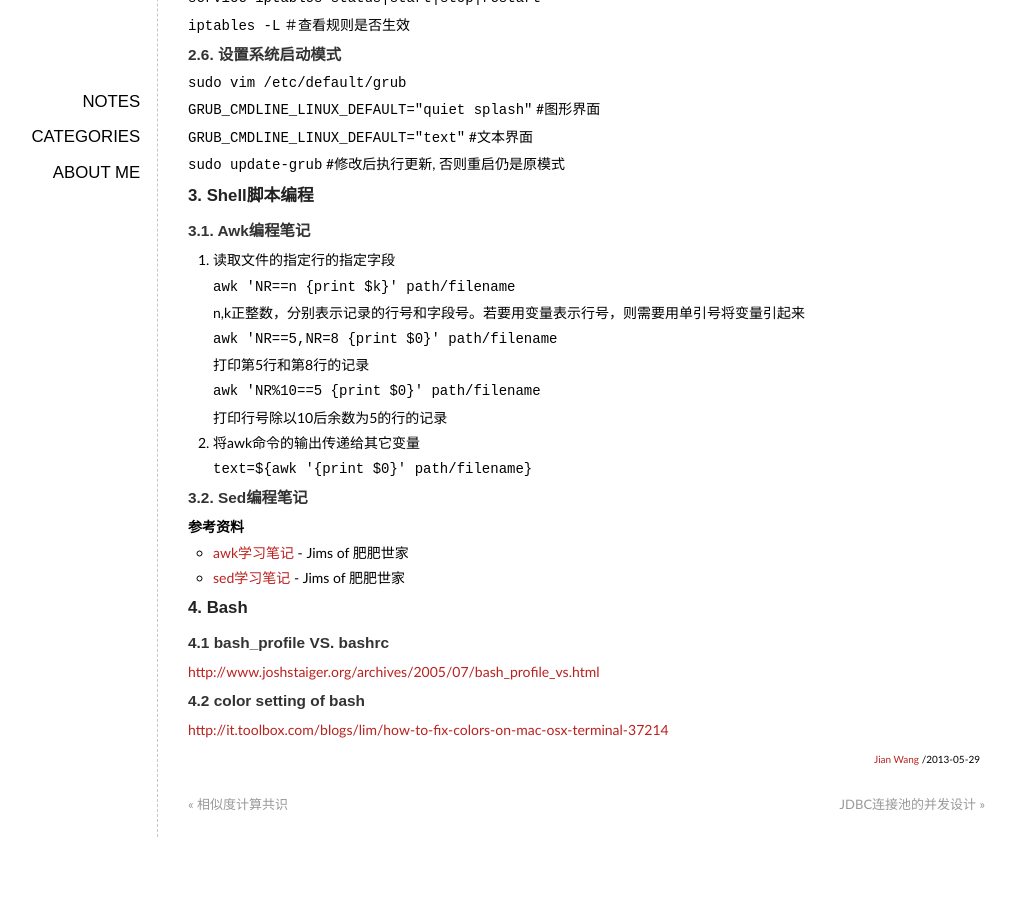
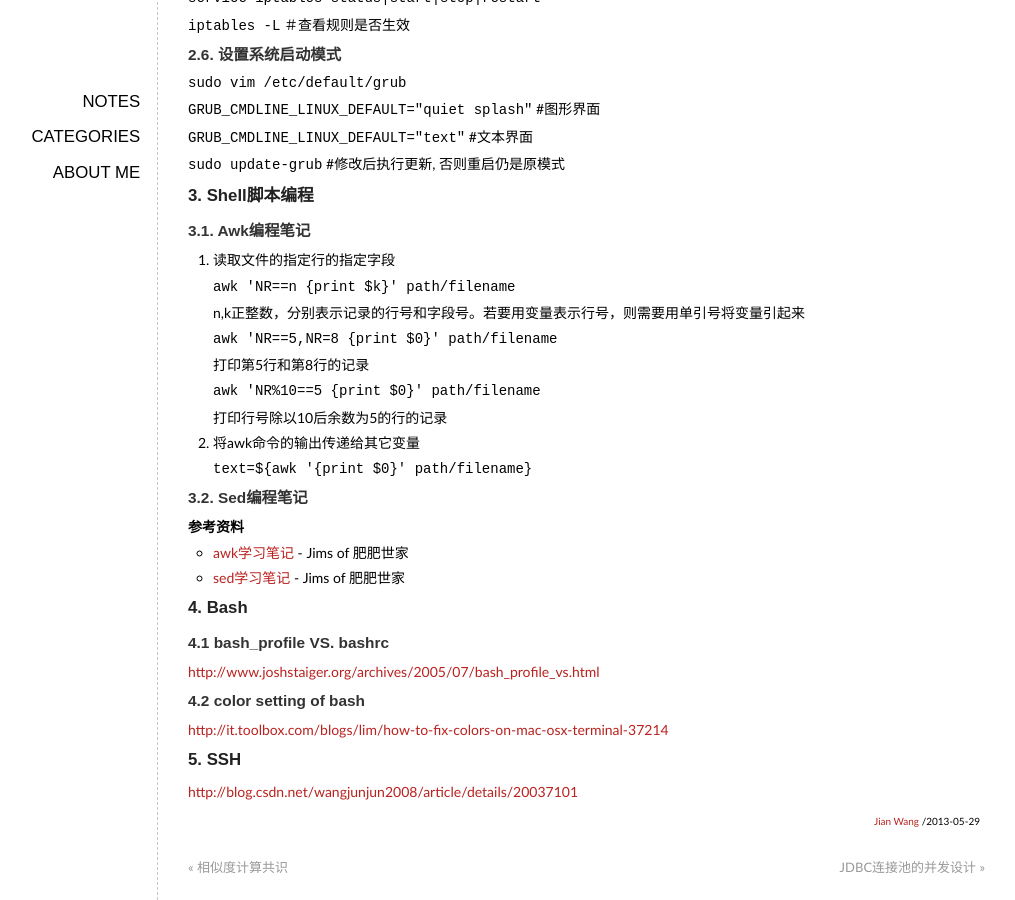
Before and after one commit to elan2wang/note, a Jekyll site: the page built from _posts/2013-05-29-linux-tips.md, in a window 1280 px wide and 900 px high, scrolled down 2323 px. Shown: the whole window, without its empty margins (93-1108 px from the left). Built offline with Jekyll 4.4.1, drawn with Linux system fonts in a browser that asks for light colours; Markdown is read by kramdown in place of the engine named in the settings; formulas are drawn with MathJax 3; comment, search, counter and statistics services are not loaded; before the commit the page ends 3160 px from its top, so only the background shows below that.

Commit message:
add ssh usage

```diff
--- a/_posts/2013-05-29-linux-tips.md
+++ b/_posts/2013-05-29-linux-tips.md
@@ -120,3 +120,6 @@ __参考资料__
 <http://www.joshstaiger.org/archives/2005/07/bash_profile_vs.html>
 ####4.2 color setting of bash
 <http://it.toolbox.com/blogs/lim/how-to-fix-colors-on-mac-osx-terminal-37214>
+
+###5. SSH
+<http://blog.csdn.net/wangjunjun2008/article/details/20037101>
```
